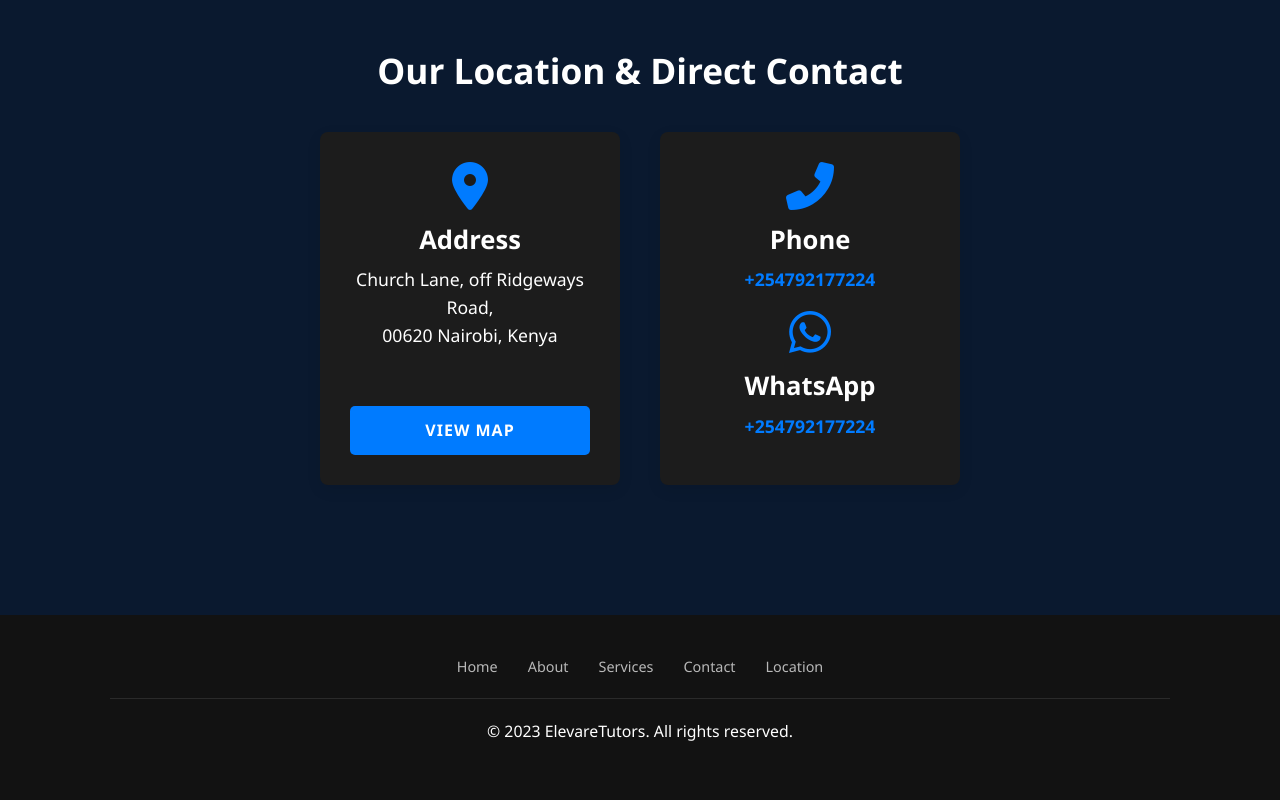
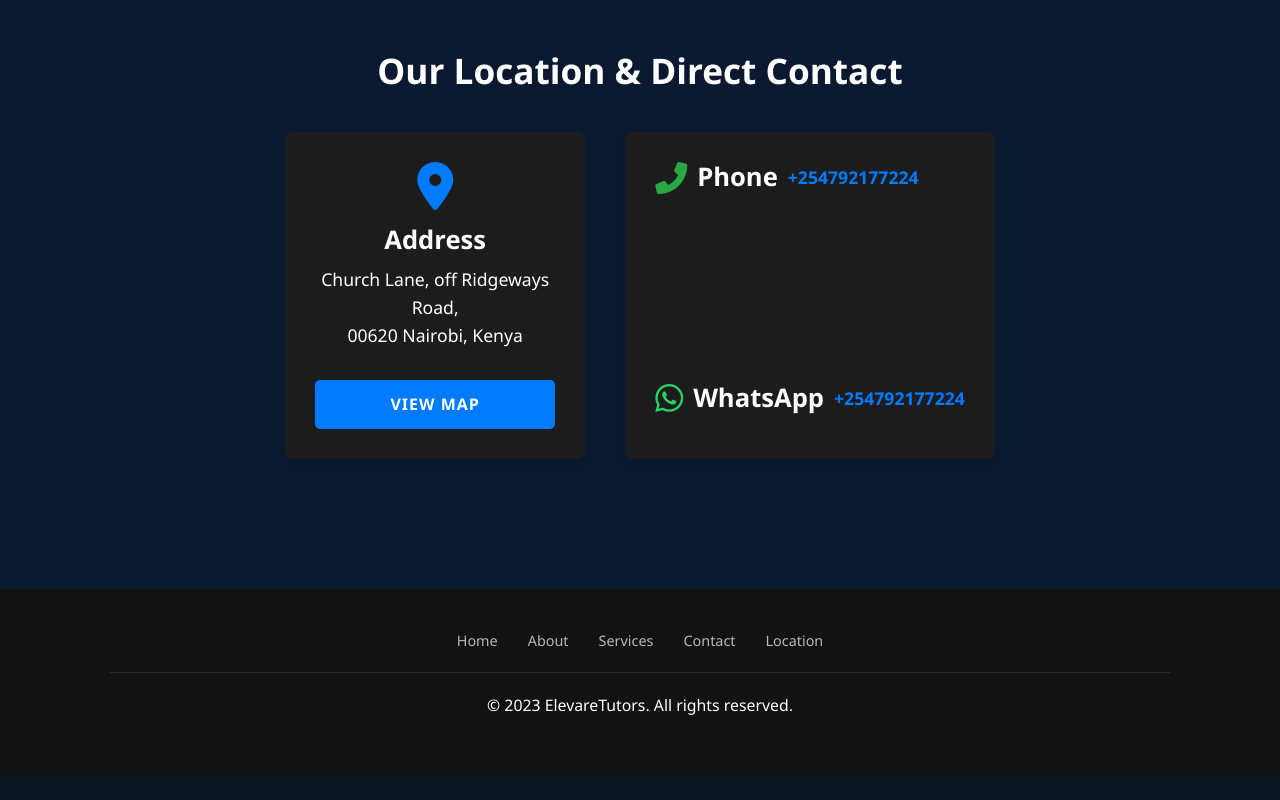
Before and after one commit to Benjarr202/Elevare, a plain HTML site: page index.html in a window 1280 px wide. Shown: the part 3983-4783 px from the top of the page. After the commit the page ends 4757 px from the top, so only its background shows below. Drawn offline with Linux system fonts and the light colour scheme.

Commit message:
Update style.css

```diff
--- a/style.css
+++ b/style.css
@@ -492,8 +492,17 @@ textarea {
 
 .detail-item i {
     font-size: 3em;
-    color: var(--primary-blue);
+    color: var(--primary-blue); /* Default icon color */
     margin-bottom: 15px;
+}
+
+/* Specific icon colors */
+.detail-item .phone-icon {
+    color: #28a745; /* Green for phone icon */
+}
+
+.detail-item .whatsapp-icon {
+    color: #25D366; /* WhatsApp green */
 }
 
 .detail-item h4 {
@@ -509,6 +518,26 @@ textarea {
 
 .detail-item a {
     font-weight: bold;
+}
+
+.contact-method {
+    display: flex;
+    align-items: center; /* Align icon and text horizontally */
+    gap: 10px; /* Space between icon and text */
+    margin-bottom: 15px; /* Space between contact methods */
+}
+
+.contact-method i {
+    font-size: 2em; /* Adjust icon size for inline display */
+    margin-bottom: 0; /* Remove bottom margin as it's now inline */
+}
+
+.contact-method h4 {
+    margin-bottom: 0; /* Remove bottom margin for h4 */
+}
+
+.contact-method p {
+    margin-bottom: 0; /* Remove bottom margin for p */
 }
 
 /* New styles for the map placeholder within the address container */
```
